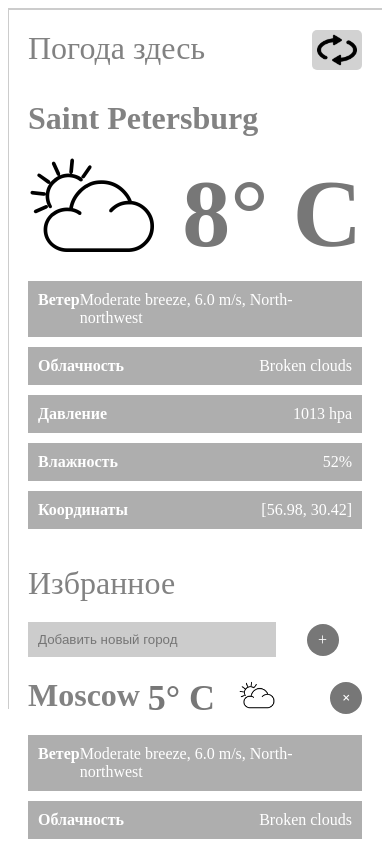
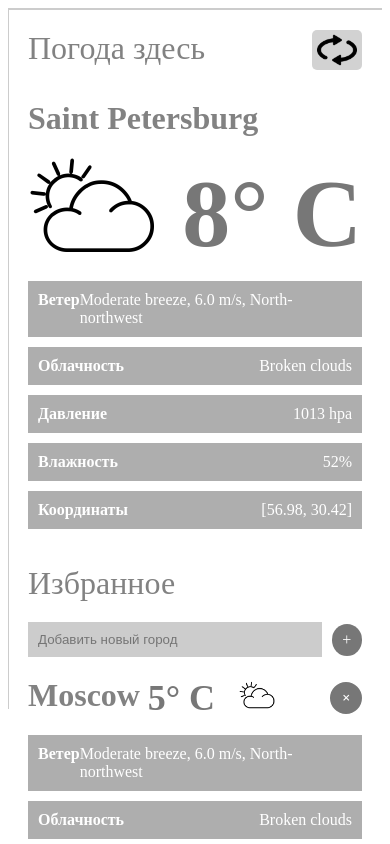
Before and after one commit to ivankarpinsky/web-programming-labs, a plain HTML site: page 1/index.html in a window 390 px wide. Shown: the top 844 px of the page. Drawn offline with Linux system fonts and the light colour scheme.

Commit message:
small fix

```diff
--- a/1/style.css
+++ b/1/style.css
@@ -224,6 +224,9 @@ h3 {
         flex-basis: 100%;
     }
 
+    .new-town {
+        flex-basis: 92%;
+    }
 
     .favorites__top-block {
         flex-wrap: wrap;
@@ -231,7 +234,7 @@ h3 {
 
     .add-new-town {
         margin-top: 20px;
-        flex-basis: 93%;
+        flex-basis: 100%;
     }
 
     .top-weather__top-block {
```
